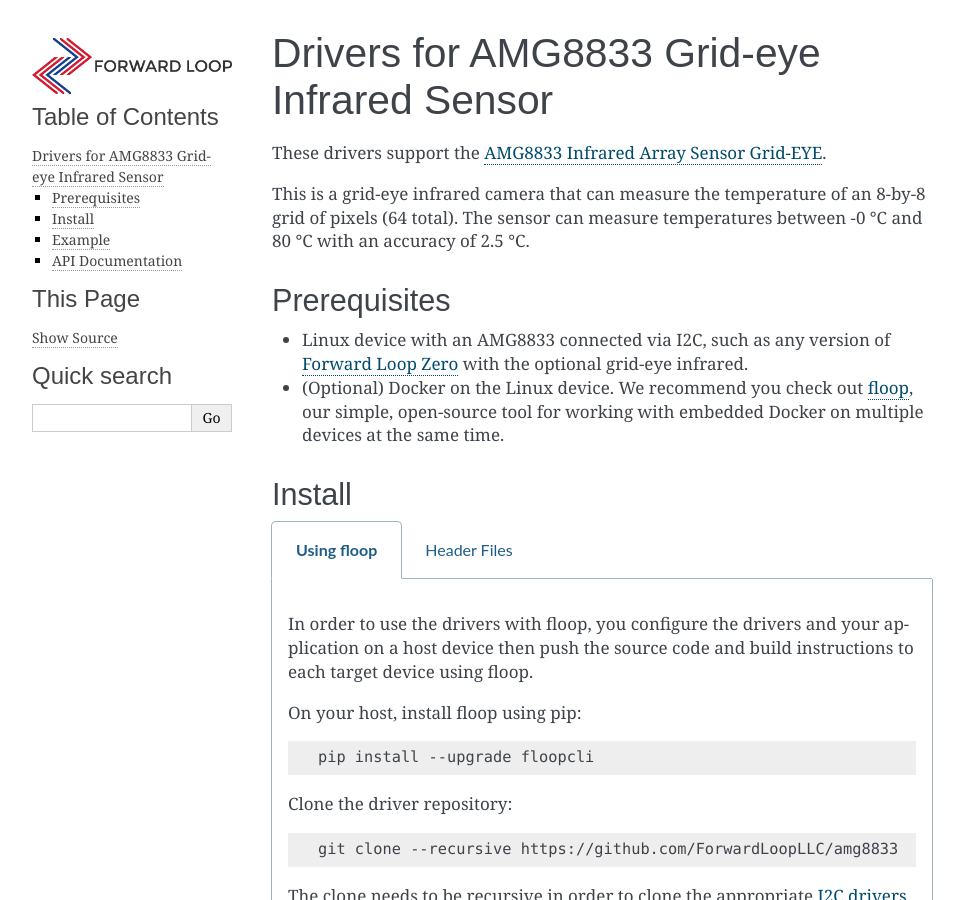
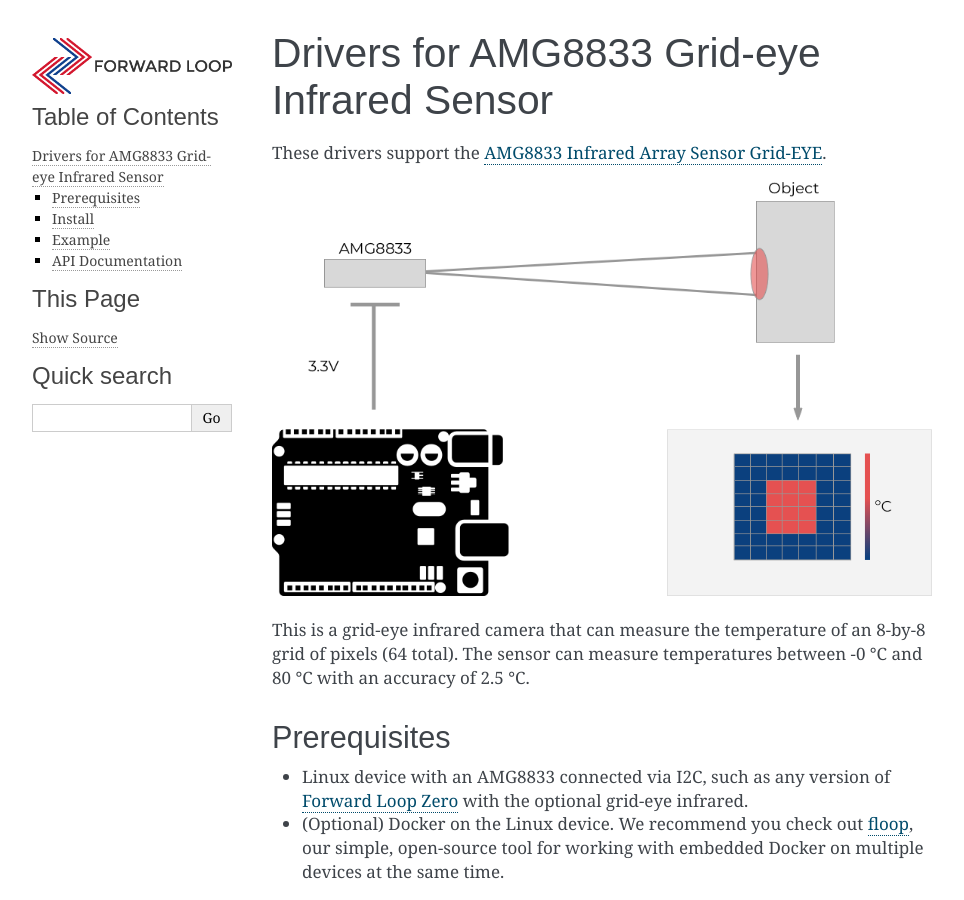
Before and after one commit to ForwardLoopLLC/amg8833, a Sphinx documentation site: the page built from docs/source/index.rst, in a window 1280 px wide and 900 px high. Shown: the whole window, without its empty margins (148-1112 px from the left). Built offline with Sphinx 7.4.7, drawn with Linux system fonts in a browser that asks for light colours.

Commit message:
[UPD] infographic in documentation

```diff
--- a/docs/source/index.rst
+++ b/docs/source/index.rst
@@ -7,6 +7,7 @@
 ============================================
 These drivers support the `AMG8833 Infrared Array Sensor Grid-EYE <https://industrial.panasonic.com/cdbs/www-data/pdf/ADI8000/ADI8000C59.pdf>`_.
 
+.. image:: floop-amg8833.png
 
 This is a grid-eye infrared camera that can measure the temperature of an 8-by-8 grid of pixels (64 total). The sensor can measure temperatures between -0 °C and 80 °C with an accuracy of 2.5 °C.
 
```
Also changed, not shown: docs/source/floop-amg8833.png (added).
